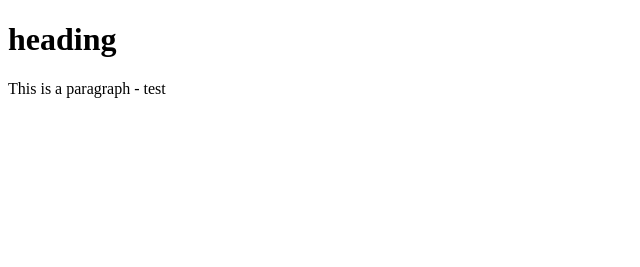
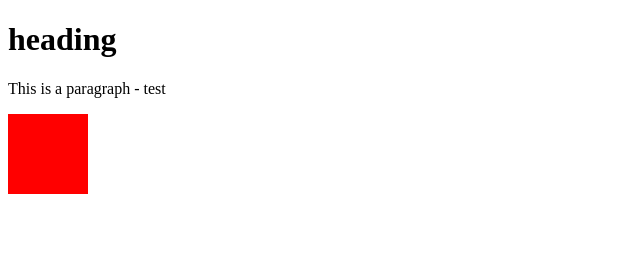
Before and after one commit to ArcKnight01/ArcKnight01.github.io, a plain HTML site: page index.html in a window 1280 px wide. Shown: the whole page, without its empty margins (0-640 px from the left). Drawn offline with Linux system fonts and the light colour scheme.

Commit message:
Update index.html

```diff
--- a/index.html
+++ b/index.html
@@ -1,7 +1,7 @@
 <!doctype html>
 <html>
   <head>
-    <title> Page Title </title>
+    <title> <b> Page Title </b> </title>
   </head>
   <body>
     <h1> heading </h1>
@@ -12,4 +12,14 @@
     </p>
 
   </body>
+  <canvas id="myCanvas">
+  Your browser does not support the canvas tag.
+  </canvas>
+
+  <script>
+  var canvas = document.getElementById("myCanvas");
+  var ctx = canvas.getContext("2d");
+  ctx.fillStyle = "#FF0000";
+  ctx.fillRect(0, 0, 80, 80);
+  </script>
 </html>
```
